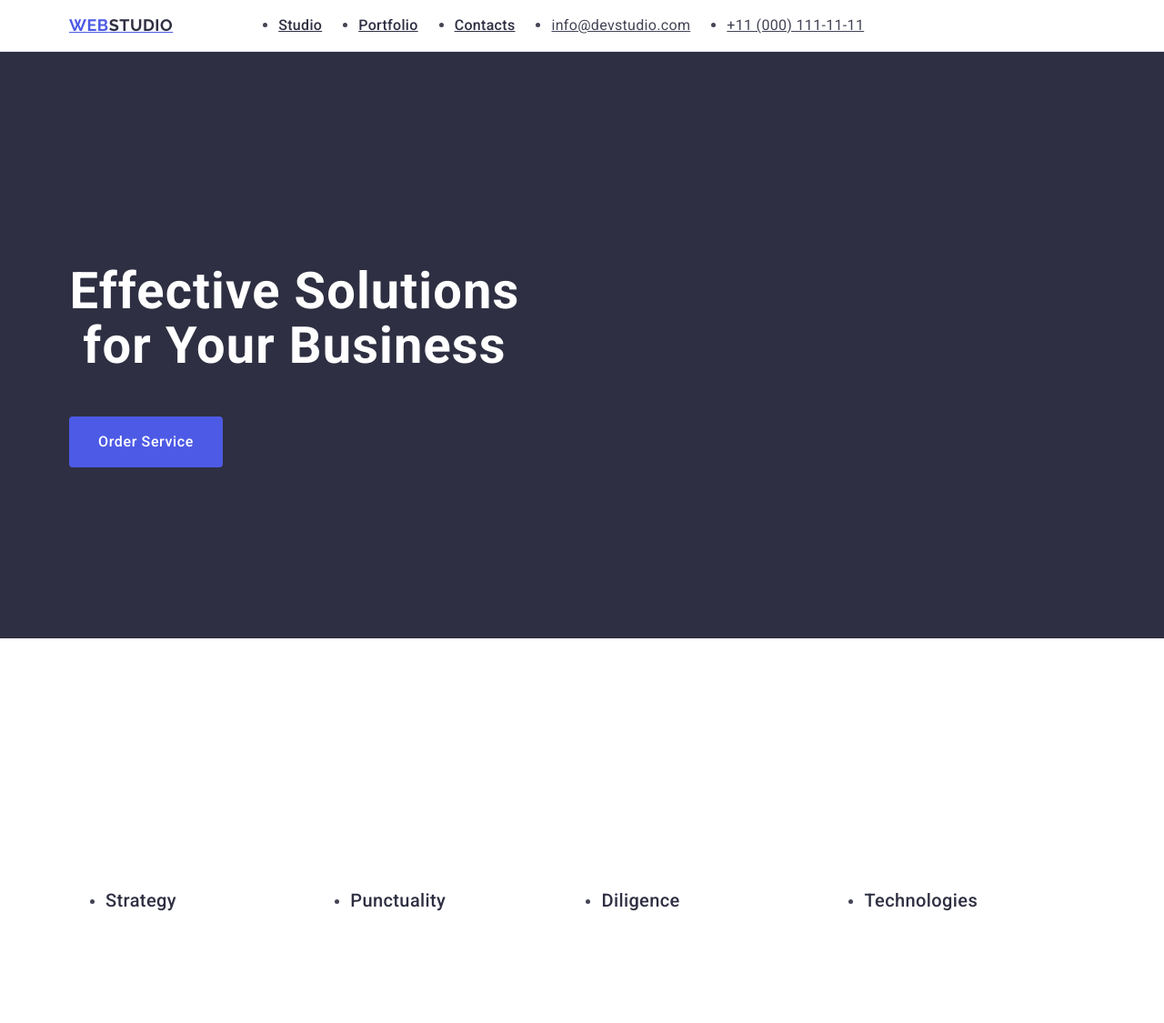
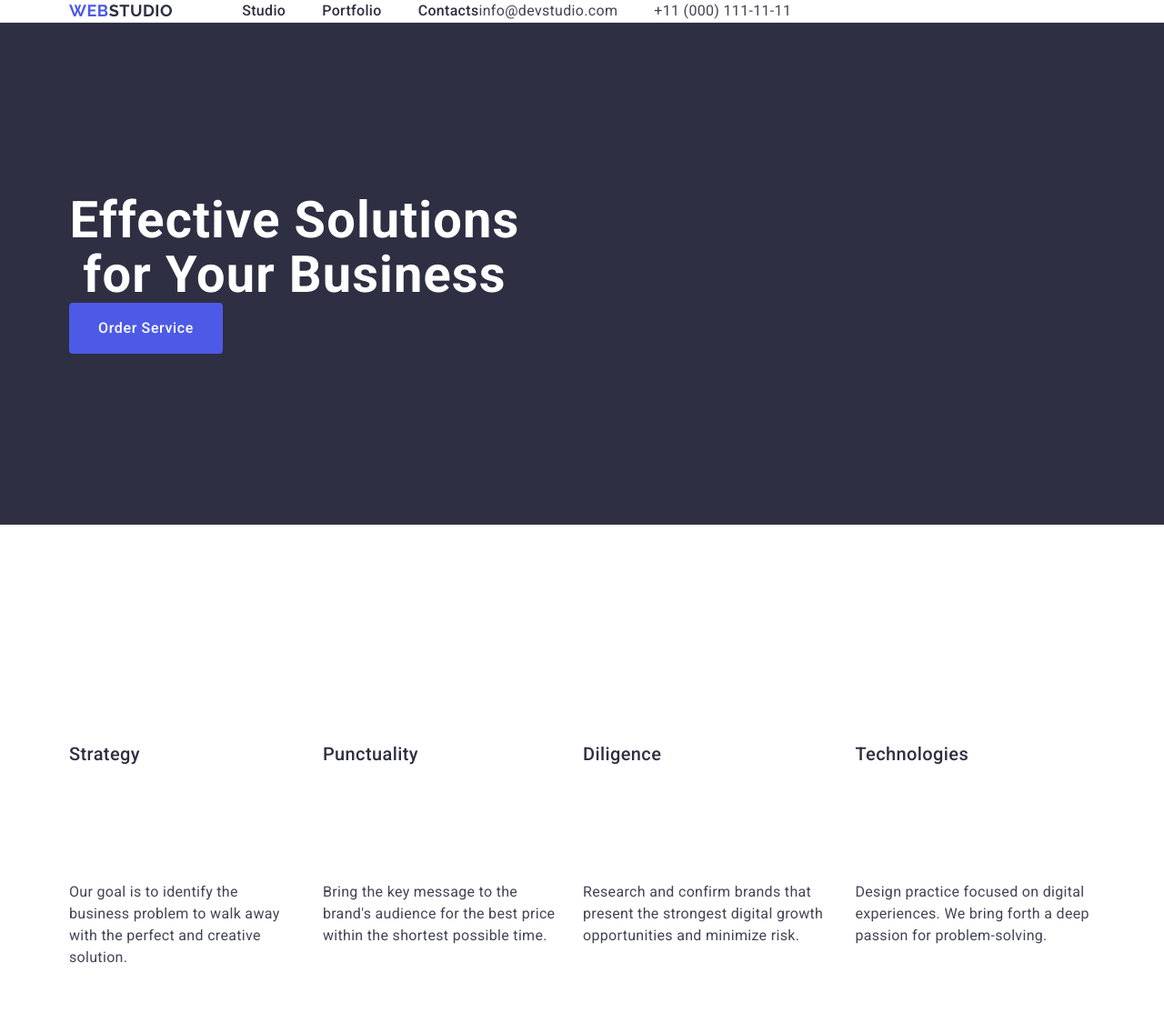
Before and after one commit to maksimEfimenko/goit-markup-hw-03, a plain HTML site: page index.html in a window 1280 px wide. Shown: the top 1125 px of the page at 91% size. Drawn offline with nearby package versions, Linux system fonts and the light colour scheme.

Commit message:
update index html file

```diff
--- a/css/styles.css
+++ b/css/styles.css
@@ -4,8 +4,25 @@ body{
     color: #434455;
     background-color: #FFFFFF;
 }
+h1, h2, h3, h4, h5, h6, p
+{
+    margin-top: 0;
+    margin-bottom: 0;
+}
+ul{
+    margin-top: 0;
+    margin-bottom: 0;
+    padding-left: 0;
+    list-style: none;
+}
+a{
+    text-decoration: none;
+    color: currentColor;
+}
 img{
     display: block;
+    max-width: 100%;
+    height: auto;
 }
 /*--Header--*/
 .container{
```
